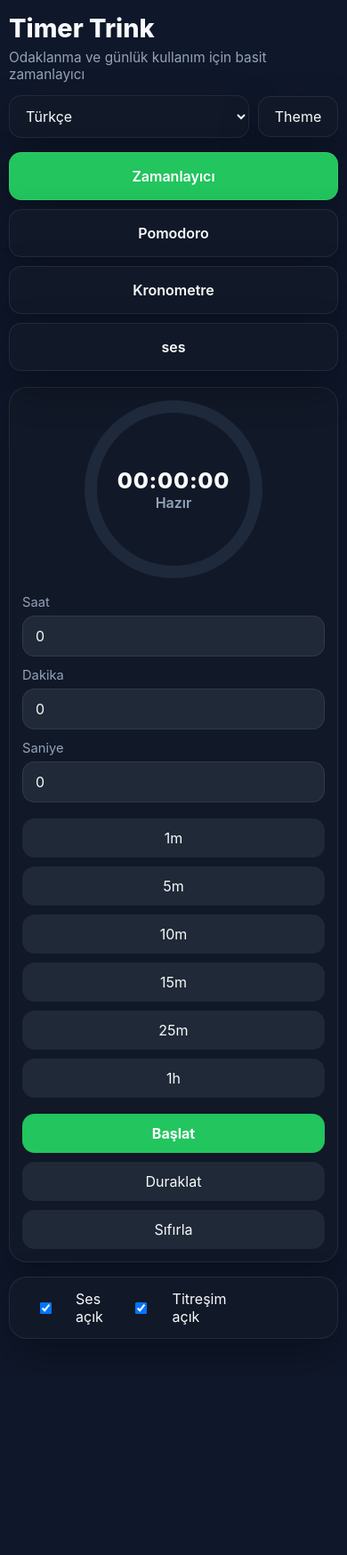
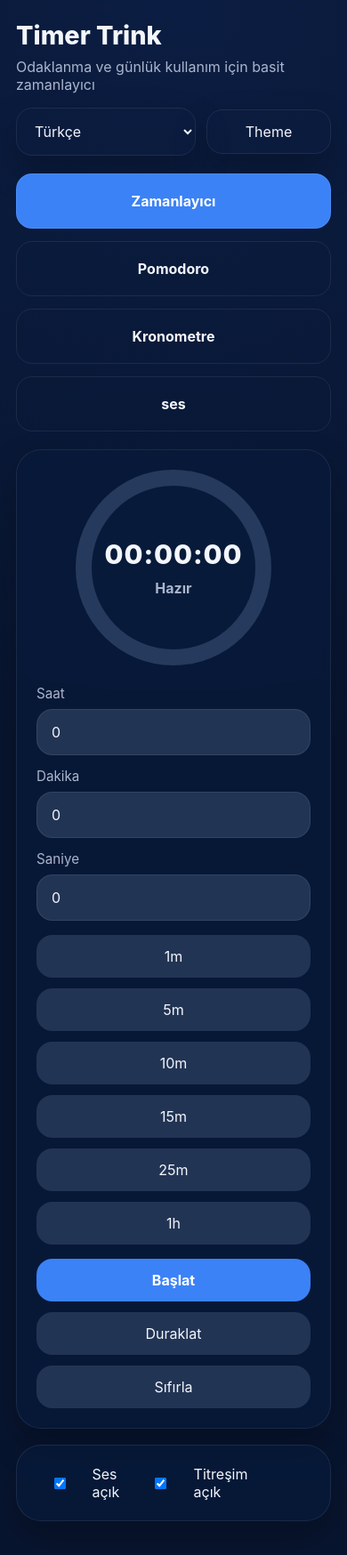
Before and after one commit to jetchatbotai/timer-trink, a website: page index.html in a window 390 px wide. Shown: the whole page at 89% size. Before the commit the page ends 1549 px from the top, so only its background shows below. Drawn offline with Linux system fonts and the light colour scheme.

Commit message:
Update styles.css

```diff
--- a/styles.css
+++ b/styles.css
@@ -1,29 +1,31 @@
 :root {
-  --bg: #0f172a;
-  --card: #111827;
-  --card-2: #1f2937;
-  --text: #f8fafc;
-  --muted: #94a3b8;
-  --primary: #22c55e;
-  --primary-strong: #16a34a;
-  --secondary: #334155;
-  --ring-rest: #1e293b;
+  --bg: #08152f;
+  --bg-soft: #0b1d42;
+  --card: #081a3a;
+  --card-2: #223454;
+  --card-3: #1b2c49;
+  --text: #f3f6fb;
+  --muted: #aab6cc;
+  --primary: #3b82f6;
+  --primary-strong: #2563eb;
   --border: rgba(255, 255, 255, 0.08);
-  --shadow: 0 18px 45px rgba(0, 0, 0, 0.28);
+  --shadow: 0 18px 40px rgba(0, 0, 0, 0.24);
+  --ring-rest: #263a5d;
 }
 
 body.light {
   --bg: #f4f7fb;
+  --bg-soft: #eef3fa;
   --card: #ffffff;
-  --card-2: #eef2f7;
+  --card-2: #edf2f7;
+  --card-3: #e7edf5;
   --text: #0f172a;
   --muted: #64748b;
-  --primary: #16a34a;
-  --primary-strong: #15803d;
-  --secondary: #dbe3ee;
-  --ring-rest: #e5edf6;
+  --primary: #3b82f6;
+  --primary-strong: #2563eb;
   --border: rgba(15, 23, 42, 0.08);
-  --shadow: 0 16px 35px rgba(15, 23, 42, 0.08);
+  --shadow: 0 14px 28px rgba(15, 23, 42, 0.08);
+  --ring-rest: #d6e2f0;
 }
 
 * {
@@ -34,10 +36,15 @@ html,
 body {
   margin: 0;
   padding: 0;
+  min-height: 100%;
+  font-family: Inter, Arial, sans-serif;
+  background:
+    radial-gradient(circle at top center, var(--bg-soft) 0%, var(--bg) 48%, var(--bg) 100%);
+  color: var(--text);
+}
+
+body.light {
   background: var(--bg);
-  color: var(--text);
-  font-family: Inter, Arial, Helvetica, sans-serif;
-  min-height: 100%;
 }
 
 button,
@@ -47,13 +54,13 @@ select {
 }
 
 button {
-  cursor: pointer;
   border: none;
-  border-radius: 14px;
-  padding: 12px 16px;
+  border-radius: 18px;
+  padding: 14px 18px;
   background: var(--card-2);
   color: var(--text);
-  transition: transform 0.15s ease, background 0.15s ease;
+  cursor: pointer;
+  transition: 0.18s ease;
 }
 
 button:hover {
@@ -63,11 +70,11 @@ button:hover {
 input,
 select {
   width: 100%;
-  border-radius: 14px;
   border: 1px solid var(--border);
+  border-radius: 18px;
+  padding: 15px 16px;
   background: var(--card-2);
   color: var(--text);
-  padding: 12px 14px;
   outline: none;
 }
 
@@ -76,77 +83,59 @@ select:focus {
   border-color: var(--primary);
 }
 
-.primary-btn {
-  background: var(--primary);
-  color: white;
-  font-weight: 700;
-}
-
-.primary-btn:hover {
-  background: var(--primary-strong);
-}
-
 .app-shell {
-  max-width: 1080px;
+  max-width: 1240px;
   margin: 0 auto;
-  padding: 18px 14px 32px;
+  padding: 22px 18px 36px;
 }
 
 .topbar {
   display: flex;
+  justify-content: space-between;
   align-items: flex-start;
-  justify-content: space-between;
-  gap: 14px;
-  margin-bottom: 16px;
+  gap: 16px;
+  margin-bottom: 20px;
 }
 
 .app-title {
   margin: 0;
-  font-size: 1.8rem;
+  font-size: 2.1rem;
   font-weight: 800;
 }
 
 .subtitle {
-  margin: 6px 0 0;
+  margin: 8px 0 0;
   color: var(--muted);
-  font-size: 0.96rem;
+  font-size: 1rem;
 }
 
 .topbar-actions {
   display: flex;
+  gap: 12px;
   align-items: center;
-  gap: 10px;
 }
 
 .select-control,
 .theme-btn {
-  background: var(--card);
+  min-width: 140px;
+  background: transparent;
   border: 1px solid var(--border);
-  border-radius: 14px;
   box-shadow: var(--shadow);
-}
-
-.select-control {
-  min-width: 130px;
-}
-
-.theme-btn {
-  min-width: 90px;
 }
 
 .tabs {
   display: grid;
-  grid-template-columns: repeat(4, minmax(0, 1fr));
-  gap: 10px;
-  margin-bottom: 18px;
+  grid-template-columns: repeat(4, 1fr);
+  gap: 14px;
+  margin-bottom: 20px;
 }
 
 .tab-btn {
-  background: var(--card);
+  min-height: 62px;
+  font-weight: 700;
+  background: transparent;
   border: 1px solid var(--border);
-  box-shadow: var(--shadow);
-  font-weight: 600;
-  min-height: 54px;
+  color: var(--text);
 }
 
 .tab-btn.active {
@@ -163,57 +152,36 @@ select:focus {
 }
 
 .card {
+  background: rgba(8, 26, 58, 0.84);
+  border: 1px solid var(--border);
+  border-radius: 28px;
+  padding: 22px;
+  box-shadow: var(--shadow);
+  margin-bottom: 18px;
+  backdrop-filter: blur(4px);
+}
+
+body.light .card {
   background: var(--card);
-  border: 1px solid var(--border);
-  border-radius: 24px;
-  box-shadow: var(--shadow);
-  padding: 18px;
-  margin-bottom: 16px;
 }
 
 .hero-card {
-  display: grid;
-  gap: 18px;
-}
-
-.card h2,
-.card h3 {
-  margin: 0 0 10px;
-}
-
-.card p {
-  margin: 0;
-}
-
-.card-head {
-  display: flex;
-  align-items: center;
-  justify-content: space-between;
-  gap: 12px;
-  margin-bottom: 12px;
-}
-
-.card-head-split {
-  align-items: flex-start;
-}
-
-.status-text {
-  color: var(--muted);
-  font-weight: 600;
+  min-height: 320px;
 }
 
 .timer-ring-wrap {
   display: flex;
   justify-content: center;
   align-items: center;
+  margin-bottom: 22px;
 }
 
 .timer-ring {
-  width: 260px;
-  height: 260px;
+  width: 320px;
+  height: 320px;
   border-radius: 50%;
-  background: conic-gradient(var(--primary) 0deg, var(--secondary) 0deg, var(--ring-rest) 0deg);
-  padding: 14px;
+  background: conic-gradient(var(--primary) 0deg, var(--ring-rest) 0deg);
+  padding: 18px;
   display: flex;
   align-items: center;
   justify-content: center;
@@ -222,16 +190,20 @@ select:focus {
 .timer-ring-inner {
   width: 100%;
   height: 100%;
-  background: var(--card);
   border-radius: 50%;
+  background: #081a3a;
   display: flex;
   flex-direction: column;
   align-items: center;
   justify-content: center;
 }
 
+body.light .timer-ring-inner {
+  background: var(--card);
+}
+
 .timer-display {
-  font-size: 2.2rem;
+  font-size: 3rem;
   font-weight: 800;
   letter-spacing: 0.03em;
 }
@@ -245,82 +217,148 @@ select:focus {
 }
 
 .stopwatch-display {
-  font-size: 2rem;
+  font-size: 2.5rem;
   font-weight: 800;
   letter-spacing: 0.03em;
   text-align: center;
 }
 
+.status-text {
+  margin-top: 10px;
+  color: var(--muted);
+  font-weight: 700;
+  font-size: 1rem;
+}
+
 .time-inputs,
 .pomodoro-inputs {
   display: grid;
-  gap: 12px;
+  gap: 14px;
+  margin-bottom: 16px;
 }
 
 .time-inputs {
-  grid-template-columns: repeat(3, minmax(0, 1fr));
+  grid-template-columns: repeat(3, 1fr);
 }
 
 .pomodoro-inputs {
-  grid-template-columns: repeat(2, minmax(0, 1fr));
-  margin: 14px 0;
+  grid-template-columns: repeat(2, 1fr);
 }
 
-.input-group {
+.input-group,
+.field {
   display: flex;
   flex-direction: column;
-  gap: 6px;
+  gap: 8px;
 }
 
-.input-group label {
+.input-group label,
+.field label {
   color: var(--muted);
-  font-size: 0.92rem;
+  font-size: 0.95rem;
 }
 
 .quick-grid {
   display: grid;
-  grid-template-columns: repeat(3, minmax(0, 1fr));
-  gap: 10px;
+  grid-template-columns: repeat(3, 1fr);
+  gap: 12px;
+  margin-bottom: 16px;
 }
 
 .button-row {
   display: flex;
   flex-wrap: wrap;
-  gap: 10px;
+  gap: 12px;
+}
+
+.primary-btn {
+  background: var(--primary);
+  color: white;
+  font-weight: 700;
+}
+
+.primary-btn:hover {
+  background: var(--primary-strong);
 }
 
 .toggle-row {
   display: flex;
   flex-wrap: wrap;
-  gap: 14px;
+  gap: 18px;
 }
 
 .toggle-item {
   display: flex;
   align-items: center;
-  gap: 8px;
+  gap: 10px;
 }
 
 .preset-grid {
   display: grid;
-  grid-template-columns: repeat(3, minmax(0, 1fr));
-  gap: 10px;
-  margin: 14px 0;
+  grid-template-columns: repeat(3, 1fr);
+  gap: 12px;
+  margin: 18px 0;
+}
+
+.preset-btn {
+  background: var(--card-2);
 }
 
 .preset-btn.active {
   outline: 2px solid var(--primary);
+  background: rgba(59, 130, 246, 0.12);
 }
 
 .premium-note {
-  margin: 8px 0 14px;
-  font-size: 0.92rem;
-  opacity: 0.85;
+  margin: 8px 0 16px;
+  padding: 14px 16px;
+  border-radius: 18px;
+  color: var(--muted);
+  background: rgba(59, 130, 246, 0.07);
+  border: 1px solid rgba(59, 130, 246, 0.15);
+}
+
+.sounds-head,
+.card-head,
+.card-head-split {
+  display: flex;
+  justify-content: space-between;
+  align-items: flex-start;
+  gap: 12px;
+  margin-bottom: 16px;
+}
+
+.sound-count {
+  color: var(--muted);
+  font-weight: 800;
+  white-space: nowrap;
+}
+
+.sound-list {
+  max-height: 420px;
+  overflow-y: auto;
+  display: grid;
+  gap: 10px;
+}
+
+.sound-item {
+  display: flex;
+  align-items: center;
+  gap: 12px;
+  background: var(--card-2);
+  border: 1px solid var(--border);
+  border-radius: 18px;
+  padding: 14px 16px;
+}
+
+.sound-item input {
+  width: auto;
+  margin: 0;
 }
 
 .laps-list {
   display: grid;
-  gap: 8px;
+  gap: 10px;
 }
 
 .lap-row {
@@ -330,47 +368,22 @@ select:focus {
   gap: 12px;
   background: var(--card-2);
   border: 1px solid var(--border);
-  border-radius: 14px;
-  padding: 10px 12px;
-}
-
-.sound-count {
-  color: var(--muted);
-  font-weight: 700;
-  white-space: nowrap;
-}
-
-.sound-list {
-  max-height: 380px;
-  overflow: auto;
-  display: grid;
-  gap: 8px;
-  padding-right: 2px;
-}
-
-.sound-item {
-  display: flex;
-  align-items: center;
-  gap: 10px;
-  background: var(--card-2);
-  border: 1px solid var(--border);
-  border-radius: 14px;
-  padding: 10px 12px;
-}
-
-.sound-item input {
-  width: auto;
-  margin: 0;
+  border-radius: 16px;
+  padding: 12px 14px;
 }
 
 .top-gap {
-  margin-top: 14px;
+  margin-top: 18px;
+}
+
+.settings-card {
+  background: rgba(8, 26, 58, 0.74);
 }
 
 .alarm-overlay {
   position: fixed;
   inset: 0;
-  background: rgba(15, 23, 42, 0.72);
+  background: rgba(0, 0, 0, 0.56);
   display: flex;
   align-items: center;
   justify-content: center;
@@ -387,22 +400,44 @@ select:focus {
   background: var(--card);
   border: 1px solid var(--border);
   border-radius: 24px;
-  padding: 24px;
+  padding: 26px;
   text-align: center;
   box-shadow: var(--shadow);
 }
 
 .alarm-box h2 {
   margin: 0 0 10px;
-  font-size: 1.5rem;
 }
 
 .alarm-box p {
+  margin: 0 0 18px;
   color: var(--muted);
-  margin-bottom: 18px;
 }
 
-@media (max-width: 760px) {
+@media (max-width: 900px) {
+  .tabs {
+    grid-template-columns: repeat(2, 1fr);
+  }
+
+  .time-inputs,
+  .pomodoro-inputs,
+  .preset-grid,
+  .quick-grid {
+    grid-template-columns: repeat(2, 1fr);
+  }
+
+  .timer-ring {
+    width: 260px;
+    height: 260px;
+  }
+
+  .timer-display,
+  .stopwatch-display {
+    font-size: 2.3rem;
+  }
+}
+
+@media (max-width: 600px) {
   .topbar {
     flex-direction: column;
     align-items: stretch;
@@ -410,41 +445,6 @@ select:focus {
 
   .topbar-actions {
     justify-content: space-between;
-  }
-
-  .tabs {
-    grid-template-columns: repeat(2, minmax(0, 1fr));
-  }
-
-  .time-inputs,
-  .pomodoro-inputs,
-  .preset-grid,
-  .quick-grid {
-    grid-template-columns: repeat(2, minmax(0, 1fr));
-  }
-
-  .timer-ring {
-    width: 220px;
-    height: 220px;
-  }
-
-  .timer-display {
-    font-size: 1.8rem;
-  }
-
-  .stopwatch-display {
-    font-size: 1.7rem;
-  }
-}
-
-@media (max-width: 480px) {
-  .app-shell {
-    padding: 14px 10px 28px;
-  }
-
-  .card {
-    padding: 14px;
-    border-radius: 20px;
   }
 
   .tabs,
@@ -460,11 +460,16 @@ select:focus {
   }
 
   .timer-ring {
-    width: 200px;
-    height: 200px;
+    width: 220px;
+    height: 220px;
   }
 
-  .timer-display {
-    font-size: 1.55rem;
+  .timer-display,
+  .stopwatch-display {
+    font-size: 1.9rem;
+  }
+
+  .app-title {
+    font-size: 1.8rem;
   }
 }
```
